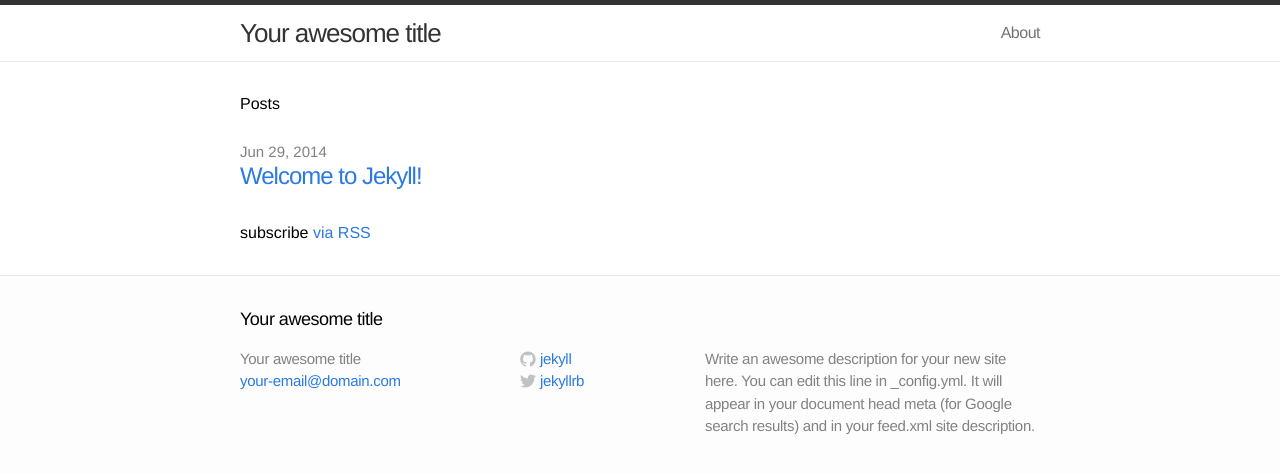
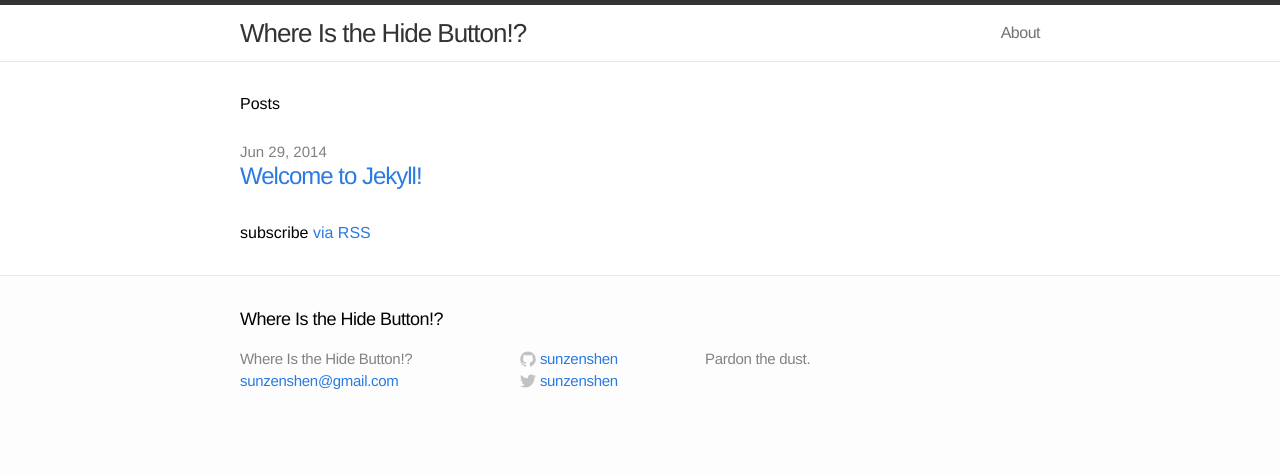
Before and after one commit to sunzenshen/sunzenshen.github.io, a Jekyll site: the page built from index.html, in a window 1280 px wide. Shown: the top 474 px of the page. Built offline with Jekyll 4.4.1, drawn with Linux system fonts in a browser that asks for light colours.

Commit message:
Updating _config.yml
Added some contact info to the general config.  Interesting how
changing one markup file affects the others.

```diff
--- a/_config.yml
+++ b/_config.yml
@@ -1,11 +1,11 @@
 # Site settings
-title: Your awesome title
-email: your-email@domain.com
-description: "Write an awesome description for your new site here. You can edit this line in _config.yml. It will appear in your document head meta (for Google search results) and in your feed.xml site description."
+title: Where Is the Hide Button!?
+email: sunzenshen@gmail.com
+description: "Pardon the dust."
 baseurl: ""
-url: "http://yourdomain.com"
-twitter_username: jekyllrb
-github_username:  jekyll
+url: ""
+twitter_username: sunzenshen
+github_username:  sunzenshen
 
 # Build settings
 markdown: kramdown
```
Also changed, not shown: 4 other files.
